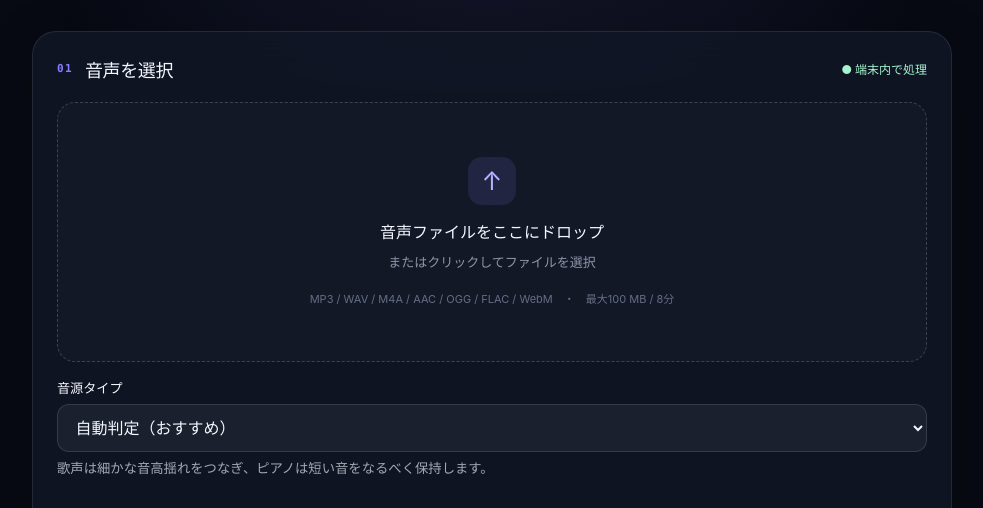
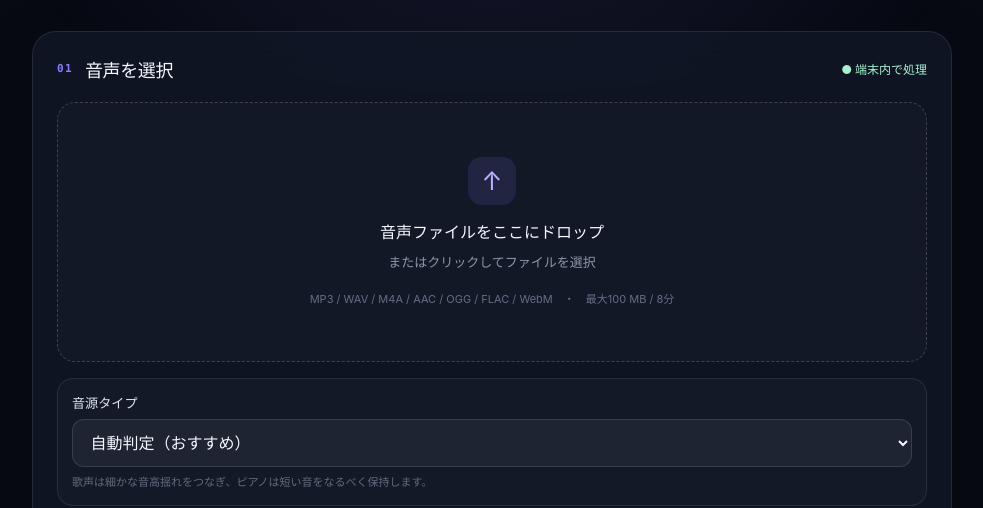
Before and after one commit to sakai-kon/audio-to-midi, a website built with Vite: page index.html in a window 1280 px wide. Shown: the part 220-728 px from the top of the page, without its empty margins (148-1131 px from the left). Built offline with nearby package versions, Linux system fonts and the light colour scheme.

Commit message:
style: add source mode control styling

```diff
--- a/src/style.css
+++ b/src/style.css
@@ -16,7 +16,7 @@
 * { box-sizing: border-box; }
 html { min-height: 100%; background: var(--bg); }
 body { margin: 0; min-width: 320px; min-height: 100vh; }
-button, input { font: inherit; }
+button, input, select { font: inherit; }
 button { -webkit-tap-highlight-color: transparent; }
 
 body::before {
@@ -81,6 +81,31 @@ h2 { margin: 0; font-size: 18px; letter-spacing: -.02em; }
 .icon-button:hover { color: #fff; }
 .audio-player { width: 100%; margin-top: 14px; height: 42px; }
 
+.source-mode-control {
+  margin: 16px 0 4px;
+  padding: 14px;
+  display: grid;
+  gap: 7px;
+  border: 1px solid var(--border);
+  border-radius: 16px;
+  background: rgba(255,255,255,.025);
+}
+.source-mode-control label { color: #dfe4f0; font-size: 12px; font-weight: 800; }
+.source-mode-control select {
+  width: 100%;
+  min-height: 44px;
+  padding: 9px 12px;
+  border: 1px solid rgba(255,255,255,.12);
+  border-radius: 11px;
+  background: rgba(7,10,18,.78);
+  color: #f5f7ff;
+  cursor: pointer;
+  outline: none;
+}
+.source-mode-control select:hover { border-color: rgba(255,255,255,.2); }
+.source-mode-control select:focus-visible { border-color: var(--accent-2); box-shadow: 0 0 0 3px rgba(94,234,212,.08); }
+.source-mode-control small { color: var(--muted); line-height: 1.5; font-size: 11px; }
+
 .primary-button, .secondary-button { width: 100%; min-height: 52px; border-radius: 14px; cursor: pointer; font-weight: 800; border: 1px solid transparent; transition: .18s ease; }
 .primary-button { margin-top: 16px; background: linear-gradient(135deg, #8b7cff, #6d5cff); color: #fff; box-shadow: 0 12px 28px rgba(109,92,255,.2); }
 .primary-button:hover:not(:disabled) { transform: translateY(-1px); filter: brightness(1.06); }
@@ -116,6 +141,7 @@ footer { display: flex; justify-content: space-between; gap: 15px; color: #5f687
   #app { width: min(100% - 20px, 920px); padding-top: 44px; }
   .panel { padding: 17px; border-radius: 20px; }
   .dropzone { min-height: 230px; padding: 20px; }
+  .source-mode-control { margin-top: 14px; padding: 12px; }
   .stats, .info-grid { grid-template-columns: 1fr; }
   .section-heading { align-items: flex-start; }
   footer { flex-direction: column; }
```
